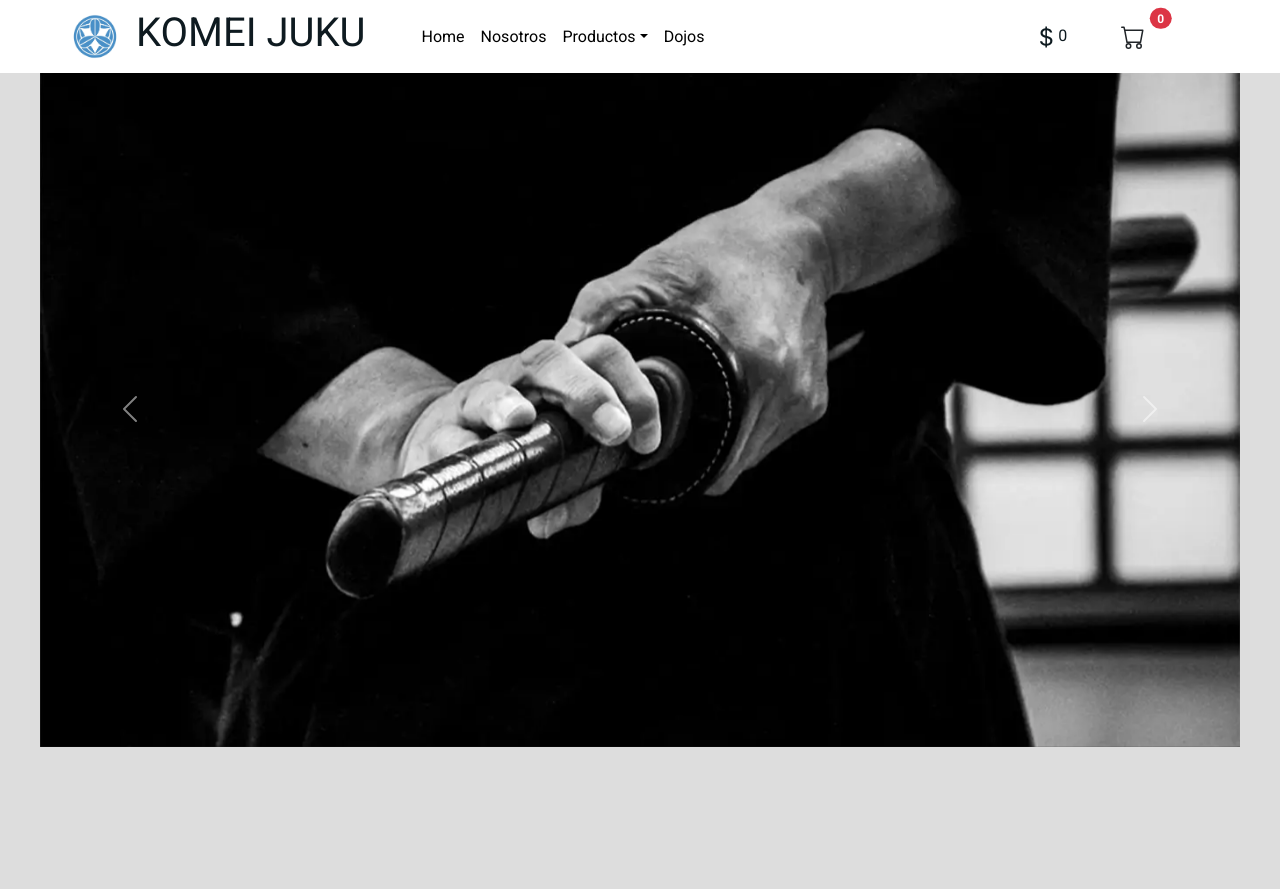
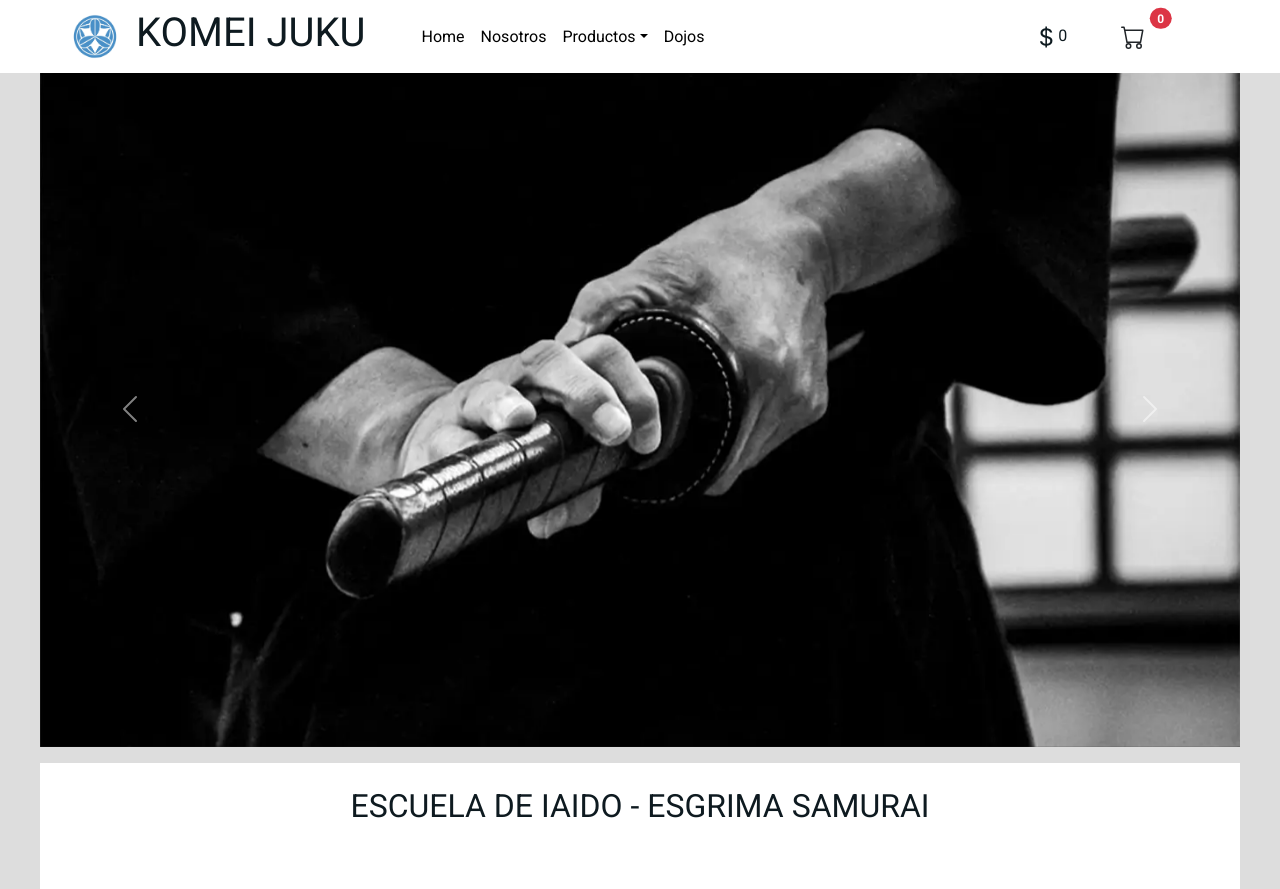
Before and after one commit to Naio200000/PreEntrega1Alsinet, a React (Vite) app: page / in a window 1280 px wide. Before the commit the page ends 800 px from the top, so only its background shows below. Built offline with nearby package versions, Linux system fonts and the light colour scheme.

Commit message:
feat: add ItemListcontainer component

```diff
--- a/src/App.css
+++ b/src/App.css
@@ -18,10 +18,6 @@ header {
     margin: auto;
     padding-top: 72px;
 }
-main {
-    background-color: #fff;
-    color: var(--second-font-color);
-}
 .home {
     background-color: #fff;
     padding: 1rem;
--- a/src/App.jsx
+++ b/src/App.jsx
@@ -2,6 +2,7 @@ import './App.css'
 import Navbar from './components/Navbar'
 import Carrousel from './components/Carrousel'
 import MobileWidgets from './components/MobileWidget'
+import ItemListContainer from './components/ItemListContainer'
 
 
 function App() {
@@ -14,6 +15,9 @@ function App() {
         <Carrousel />
         <MobileWidgets />
       </header>
+      <main>
+        <ItemListContainer greeting={'Escuela de Iaido - Esgrima Samurai'} />
+      </main>
     </>
   )
 }
--- /dev/null
+++ b/src/components/ItemListContainer.jsx
@@ -0,0 +1,12 @@
+
+
+const ItemListContainer = ({greeting}) => {
+
+    return (
+        <section className="home container-fluid container-md">
+            <h2 className="titulo-seccion w-75 w-lg-100 text-uppercase text-center mt-2 mb-5 mx-auto px-2">{greeting}</h2>
+        </section>
+    )
+}
+
+export default ItemListContainer
--- a/src/components/MobileWidget.jsx
+++ b/src/components/MobileWidget.jsx
@@ -4,12 +4,12 @@ import CartWidget from './CartWidget'
 const MobileWidgets = () => {
 
     return (
-        <nav class="fixed-bottom navbar d-block d-lg-none">
-            <div class="minicarrito row align-items-center my-3">
-                <div class="col">
+        <nav className="fixed-bottom navbar d-block d-lg-none">
+            <div className="minicarrito row align-items-center my-3">
+                <div className="col">
                     <PriceWidget />
                 </div>
-                <div class="col">
+                <div className="col">
                     <CartWidget />
                 </div>
             </div>
--- a/src/index.css
+++ b/src/index.css
@@ -18,3 +18,7 @@ body {
     margin: auto;
     background-color: rgb(221, 221, 221);
 }
+main {
+    background-color: #fff;
+    color: var(--second-font-color);
+}
```
